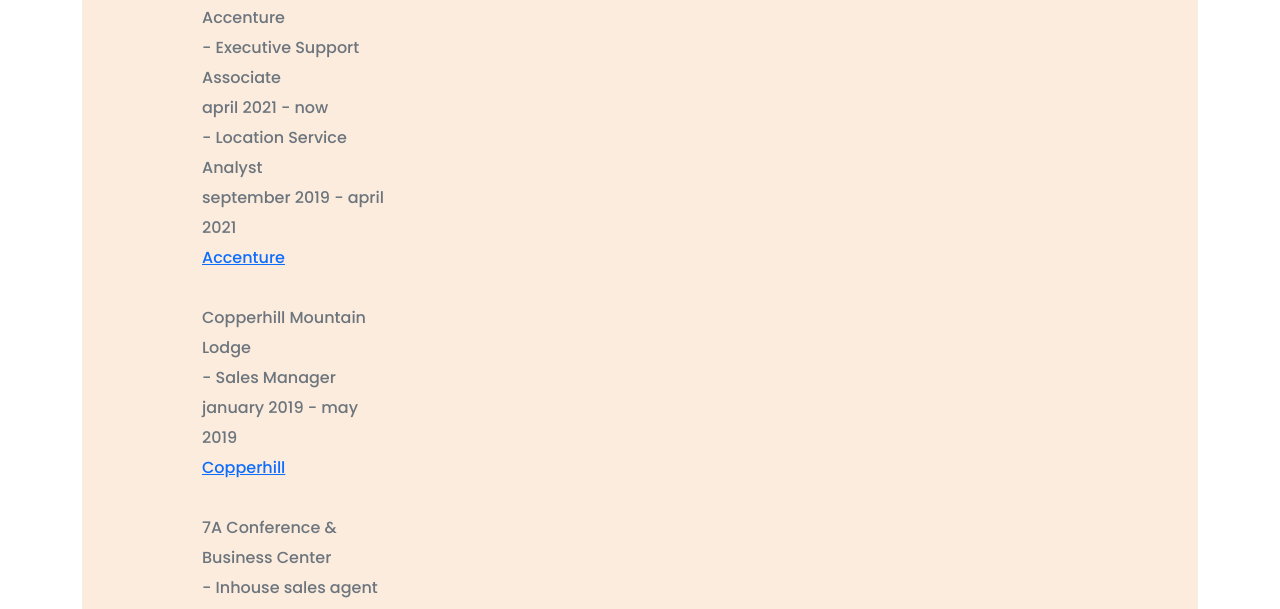
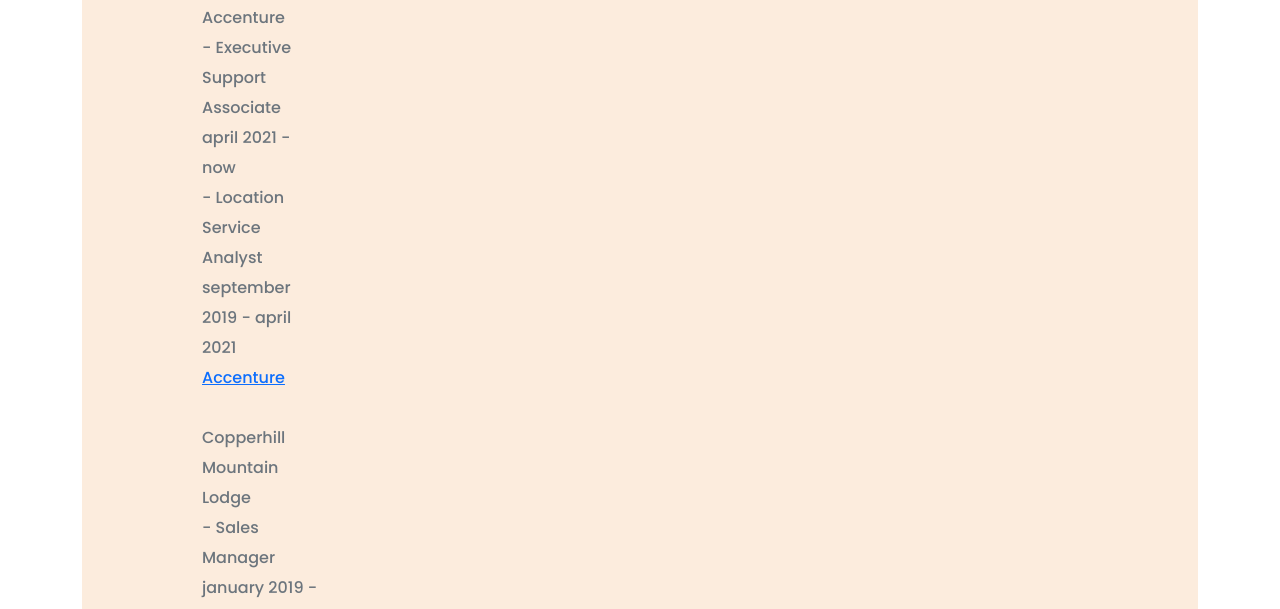
Before and after one commit to nina-thur/Homework-3, a website: page about.html in a window 1280 px wide. Shown: the part 703-1312 px from the top of the page. Drawn offline with nearby package versions, Linux system fonts and the light colour scheme.

Commit message:
Update about.html

```diff
--- a/about.html
+++ b/about.html
@@ -54,7 +54,7 @@
     <footer class="container">
         <div class="contact-box justify-content-between mb-5 d-none d-md-flex">
             <div class="row">
-                <div class="col-md-6 mb-4">
+                <div class="col-md-4 mb-2">
             <div>
                 <h3>CV</h3>
                 <p class="text-muted">
```
